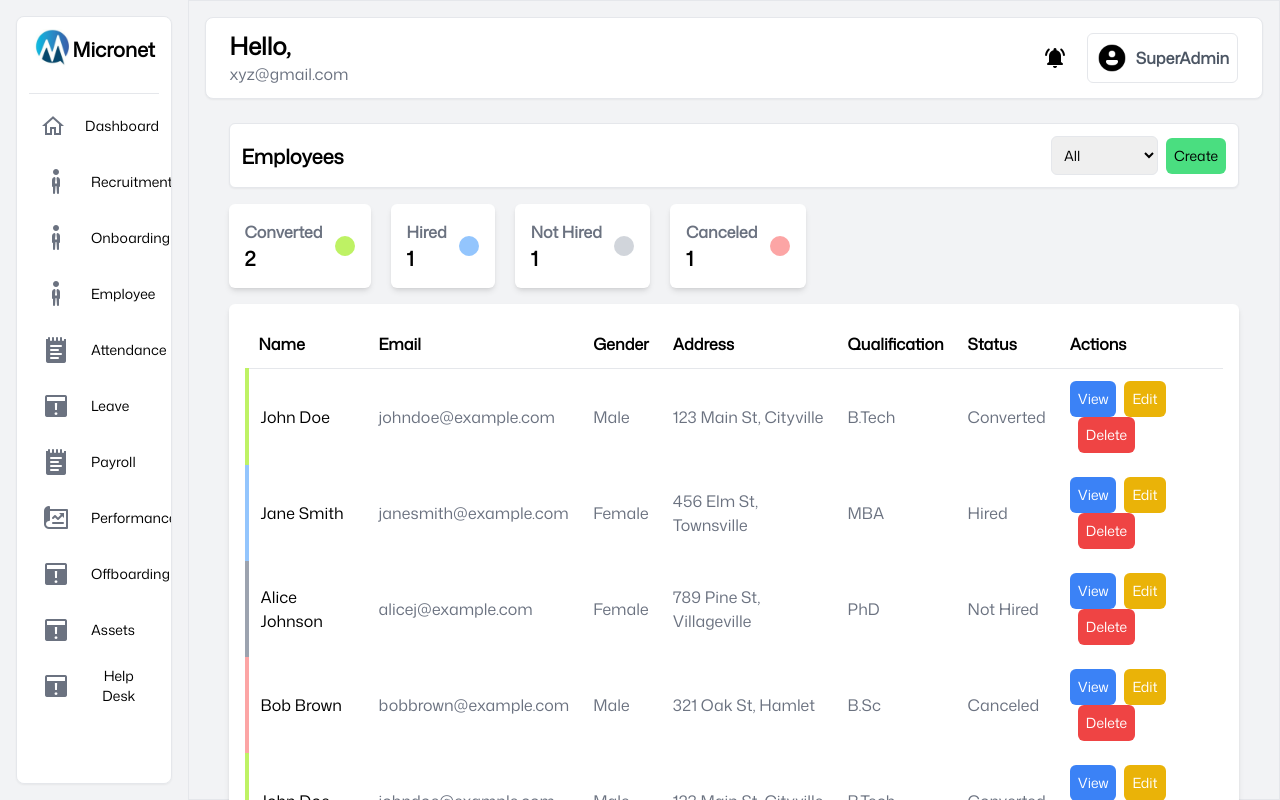
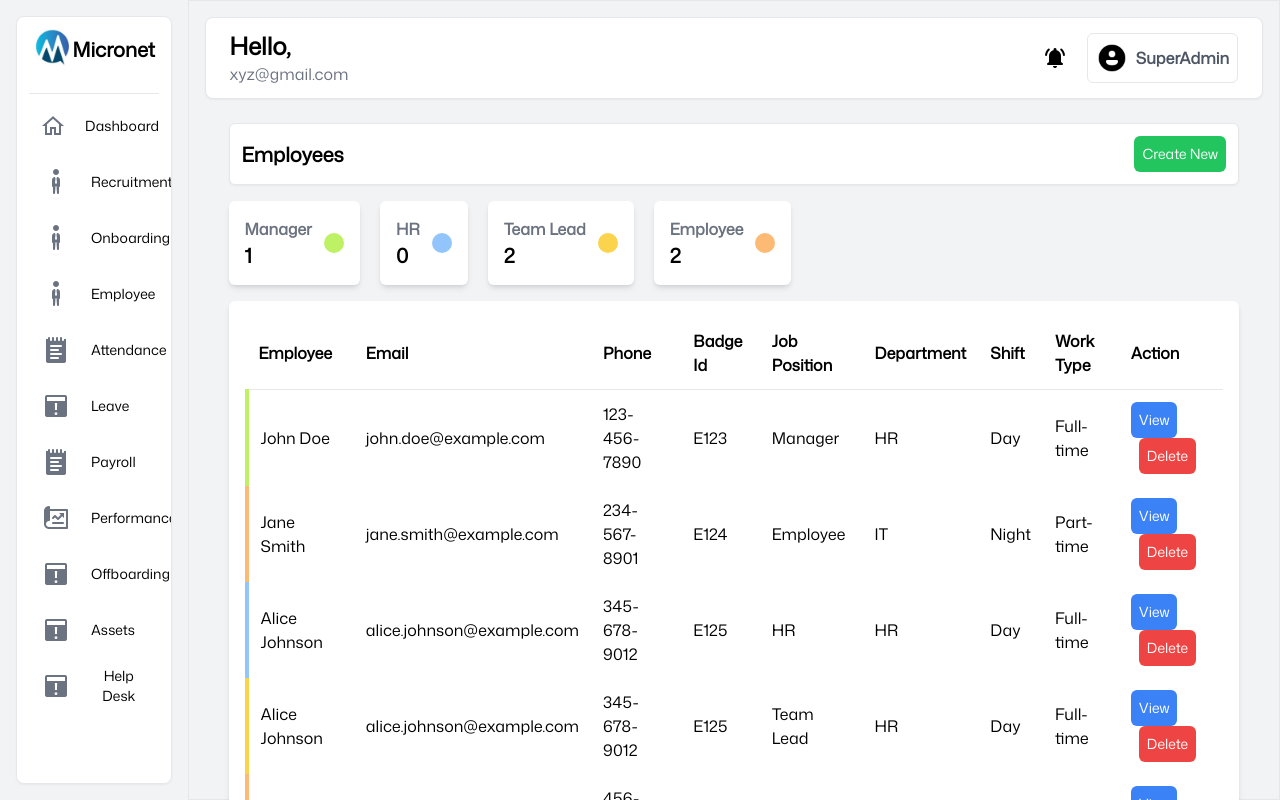
Before and after one commit to riteshborikar2133/EMS_UI, a React (Vite) app: page /employee/employee-view in a window 1280 px wide. Built offline with nearby package versions, Linux system fonts and the light colour scheme.

Commit message:
employee list

```diff
--- a/src/SuperAdmin/Employee/Pages/EmployeeList.jsx
+++ b/src/SuperAdmin/Employee/Pages/EmployeeList.jsx
@@ -1,197 +1,89 @@
-// import axios from "axios";
-// import React, { useState, useEffect } from "react";
-
-// export default function EmployeeList() {
-//   // State to store the list of employees fetched from the backend
-//   const [employees, setEmployees] = useState([]);
-//   // State to toggle between List View and Card View
-//   const [isCardView, setIsCardView] = useState(true);
-
-//   // Fetch employees from backend when the component mounts
-//   useEffect(() => {
-//     const fetchEmployees = async () => {
-//       try {
-//         const response = await axios.get(
-//           `${import.meta.env.VITE_BASE_URL}/company/2/employee_list/`
-//         ); // Replace with your backend API
-//         console.log(response.data.employees);
-//         setEmployees(response.data.employees);
-//       } catch (error) {
-//         console.error("Error fetching employee data:", error);
-//       }
-//     };
-//     fetchEmployees();
-//   }, []);
-
-//   // Toggle view between List and Card
-//   const toggleView = () => {
-//     setIsCardView(!isCardView);
-//   };
-
-//   return (
-//     <div className="box-border border bg-white p-3 px-6 rounded-lg shadow-sm w-full my-3 relative">
-//       <div className="flex justify-between items-center mb-4">
-//         <h1 className="font-semibold text-2xl">Employees</h1>
-
-//         {/* View Buttons */}
-//         <div className="flex gap-2">
-//           <button
-//             onClick={toggleView}
-//             className={`px-4 py-2 border rounded-md ${
-//               !isCardView
-//                 ? "bg-blue-500 text-white"
-//                 : "bg-gray-100 text-gray-700"
-//             }`}
-//           >
-//             List View
-//           </button>
-//           <button
-//             onClick={toggleView}
-//             className={`px-4 py-2 border rounded-md ${
-//               isCardView
-//                 ? "bg-blue-500 text-white"
-//                 : "bg-gray-100 text-gray-700"
-//             }`}
-//           >
-//             Card View
-//           </button>
-//         </div>
-//       </div>
-
-//       {/* Display Employees */}
-//       <div className="mt-4">
-//         {employees.length > 0 ? (
-//           isCardView ? (
-//             // Card View
-//             <div className="grid grid-cols-1 sm:grid-cols-2 md:grid-cols-3 gap-4">
-//               {employees.map((employee) => (
-//                 <div
-//                   key={employee.id}
-//                   className="p-4 border rounded-lg shadow-lg"
-//                 >
-//                   <h2 className="text-lg font-medium">
-//                     {employee.employee_first_name} {employee.employee_last_name}{" "}
-//                     ({employee.badge_id})
-//                   </h2>
-//                   <p className="text-gray-500">{employee.email}</p>
-//                   <p className="text-gray-500">{employee.email}</p>
-//                 </div>
-//               ))}
-//             </div>
-//           ) : (
-//             // List View
-//             <div>
-//               {employees.map((employee) => (
-//                 <div key={employee.id} className="p-3 border-b">
-//                   <h2 className="text-lg font-medium">
-//                     {employee.employee_first_name} {employee.employee_last_name}{" "}
-//                     ({employee.badge_id})
-//                   </h2>
-//                   <p className="text-gray-500">{employee.email}</p>
-//                   <p className="text-gray-500">{employee.email}</p>
-//                 </div>
-//               ))}
-//             </div>
-//           )
-//         ) : (
-//           <p>No employees found</p>
-//         )}
-//       </div>
-//     </div>
-//   );
-// }
-
-import React, { useState } from "react";
+import React from "react";
 
 export default function EmployeeList() {
   // Mock employee data
   const employees = [
     {
       name: "John Doe",
-      email: "johndoe@example.com",
-      gender: "Male",
-      address: "123 Main St, Cityville",
-      qualification: "B.Tech",
-      status: "Converted",
+      email: "john.doe@example.com",
+      phone: "123-456-7890",
+      badgeId: "E123",
+      jobPosition: "Manager",
+      department: "HR",
+      shift: "Day",
+      workType: "Full-time",
     },
     {
       name: "Jane Smith",
-      email: "janesmith@example.com",
-      gender: "Female",
-      address: "456 Elm St, Townsville",
-      qualification: "MBA",
-      status: "Hired",
+      email: "jane.smith@example.com",
+      phone: "234-567-8901",
+      badgeId: "E124",
+      jobPosition: "Employee",
+      department: "IT",
+      shift: "Night",
+      workType: "Part-time",
     },
     {
       name: "Alice Johnson",
-      email: "alicej@example.com",
-      gender: "Female",
-      address: "789 Pine St, Villageville",
-      qualification: "PhD",
-      status: "Not Hired",
+      email: "alice.johnson@example.com",
+      phone: "345-678-9012",
+      badgeId: "E125",
+      jobPosition: "HR",
+      department: "HR",
+      shift: "Day",
+      workType: "Full-time",
+    },
+    {
+      name: "Alice Johnson",
+      email: "alice.johnson@example.com",
+      phone: "345-678-9012",
+      badgeId: "E125",
+      jobPosition: "Team Lead",
+      department: "HR",
+      shift: "Day",
+      workType: "Full-time",
     },
     {
       name: "Bob Brown",
-      email: "bobbrown@example.com",
-      gender: "Male",
-      address: "321 Oak St, Hamlet",
-      qualification: "B.Sc",
-      status: "Canceled",
-    },
-    {
-      name: "John Doe",
-      email: "johndoe@example.com",
-      gender: "Male",
-      address: "123 Main St, Cityville",
-      qualification: "B.Tech",
-      status: "Converted",
+      email: "bob.brown@example.com",
+      phone: "456-789-0123",
+      badgeId: "E126",
+      jobPosition: "Employee",
+      department: "Finance",
+      shift: "Night",
+      workType: "Part-time",
     },
   ];
 
-  // State for selected filter
-  const [filter, setFilter] = useState("All");
+  // Function to get employee count by job position
+  const getEmployeeCountByPosition = (position) => {
+    return employees.filter((employee) => employee.jobPosition === position)
+      .length;
+  };
 
-  // Function to get the color class based on the employee's status
-  const getStatusColor = (status) => {
-    switch (status) {
-      case "Converted":
-        return "border-l-[0.31rem] border-lime-300";
-      case "Hired":
-        return "border-l-[0.31rem] border-blue-300";
-      case "Not Hired":
-        return "border-l-[0.31rem] border-gray-400";
-      case "Canceled":
-        return "border-l-[0.31rem] border-red-300";
+  // Function to get color based on job position
+  const getJobPositionColor = (position) => {
+    switch (position) {
+      case "Manager":
+        return "border-lime-300"; // Green for Manager
+      case "HR":
+        return "border-blue-300"; // Blue for HR Team Lead
+      case "Team Lead":
+        return "border-amber-300"; // Blue for HR Team Lead
+      case "Employee":
+        return "border-orange-300"; // Gray for Employee
       default:
-        return "bg-white";
+        return "border-gray-300"; // Default color
     }
   };
 
-  // Filtered employees based on the selected filter
-  const filteredEmployees =
-    filter === "All"
-      ? employees
-      : employees.filter((employee) => employee.status === filter);
-
   return (
-    <>
-      <div className="box-border  p-3 px-6 rounded-lg w-full my-3">
+    <div className="box-border p-3 px-6 rounded-lg w-full my-3">
       <div className="border bg-white p-3 rounded-md shadow-sm flex justify-between items-center">
         <h2 className="font-semibold text-xl">Employees</h2>
         <div className="flex items-center gap-2">
-            <select
-              className="border p-2 rounded-md text-sm"
-              value={filter}
-              onChange={(e) => setFilter(e.target.value)}
-            >
-              <option value="All">All</option>
-              <option value="Converted">Converted</option>
-              <option value="Hired">Hired</option>
-              <option value="Not Hired">Not Hired</option>
-              <option value="Canceled">Canceled</option>
-            </select>
-            <button className="border-black bg-green-400 p-2 rounded-md hover:bg-green-700 hover:text-white text-sm">
-              Create
+          <button className="bg-green-500 text-white p-2 rounded-md hover:bg-green-700 text-sm">
+            Create New
           </button>
         </div>
       </div>
@@ -199,39 +91,40 @@ export default function EmployeeList() {
       <div className="cardwrapper flex mt-4 gap-5">
         <div className="card bg-white shadow-md p-4 flex items-center gap-3 rounded-md">
           <div>
-              <h2 className="font-semibold text-gray-500">Converted</h2>
+            <h2 className="font-semibold text-gray-500">Manager</h2>
             <h2 className="font-bold text-xl">
-                {employees.filter((e) => e.status === "Converted").length}
+              {getEmployeeCountByPosition("Manager")}
             </h2>
           </div>
           <div className="bg-lime-300 h-5 w-5 rounded-full"></div>
         </div>
         <div className="card bg-white shadow-md p-4 flex items-center gap-3 rounded-md">
           <div>
-              <h2 className="font-semibold text-gray-500">Hired</h2>
+            <h2 className="font-semibold text-gray-500">HR</h2>
             <h2 className="font-bold text-xl">
-                {employees.filter((e) => e.status === "Hired").length}
+              {getEmployeeCountByPosition("HR Team Lead")}
             </h2>
           </div>
           <div className="bg-blue-300 h-5 w-5 rounded-full"></div>
         </div>
         <div className="card bg-white shadow-md p-4 flex items-center gap-3 rounded-md">
           <div>
-              <h2 className="font-semibold text-gray-500">Not Hired</h2>
+            <h2 className="font-semibold text-gray-500">Team Lead</h2>
             <h2 className="font-bold text-xl">
-                {employees.filter((e) => e.status === "Not Hired").length}
+              {getEmployeeCountByPosition("Employee")}
             </h2>
           </div>
-            <div className="bg-gray-300 h-5 w-5 rounded-full"></div>
+          <div className="bg-amber-300 h-5 w-5 rounded-full"></div>
         </div>
+
         <div className="card bg-white shadow-md p-4 flex items-center gap-3 rounded-md">
           <div>
-              <h2 className="font-semibold text-gray-500">Canceled</h2>
+            <h2 className="font-semibold text-gray-500">Employee</h2>
             <h2 className="font-bold text-xl">
-                {employees.filter((e) => e.status === "Canceled").length}
+              {getEmployeeCountByPosition("Employee")}
             </h2>
           </div>
-            <div className="bg-red-300 h-5 w-5 rounded-full"></div>
+          <div className="bg-orange-300 h-5 w-5 rounded-full"></div>
         </div>
       </div>
 
@@ -239,33 +132,34 @@ export default function EmployeeList() {
         <table className="w-full table-auto text-left">
           <thead>
             <tr>
-                <th className="p-3 border-b">Name</th>
+              <th className="p-3 border-b">Employee</th>
               <th className="p-3 border-b">Email</th>
-                <th className="p-3 border-b">Gender</th>
-                <th className="p-3 border-b">Address</th>
-                <th className="p-3 border-b">Qualification</th>
-                <th className="p-3 border-b">Status</th>
-                <th className="p-3 border-b">Actions</th>
+              <th className="p-3 border-b">Phone</th>
+              <th className="p-3 border-b">Badge Id</th>
+              <th className="p-3 border-b">Job Position</th>
+              <th className="p-3 border-b">Department</th>
+              <th className="p-3 border-b">Shift</th>
+              <th className="p-3 border-b">Work Type</th>
+              <th className="p-3 border-b">Action</th>
             </tr>
           </thead>
           <tbody>
-              {filteredEmployees.map((employee, index) => (
+            {employees.map((employee, index) => (
               <tr
                 key={index}
-                  className={`${getStatusColor(employee.status)} bg-opacity-50`}
+                className={`${getJobPositionColor(employee.jobPosition)} border-l-4 hover:bg-gray-100`}
               >
-                  <td className="p-3 font-medium">{employee.name}</td>
-                  <td className="p-3 text-gray-500">{employee.email}</td>
-                  <td className="p-3 text-gray-500">{employee.gender}</td>
-                  <td className="p-3 text-gray-500">{employee.address}</td>
-                  <td className="p-3 text-gray-500">{employee.qualification}</td>
-                  <td className="p-3 text-gray-500">{employee.status}</td>
+                <td className="p-3">{employee.name}</td>
+                <td className="p-3">{employee.email}</td>
+                <td className="p-3">{employee.phone}</td>
+                <td className="p-3">{employee.badgeId}</td>
+                <td className="p-3">{employee.jobPosition}</td>
+                <td className="p-3">{employee.department}</td>
+                <td className="p-3">{employee.shift}</td>
+                <td className="p-3">{employee.workType}</td>
                 <td className="p-3">
                   <button className="bg-blue-500 text-white p-2 rounded-md hover:bg-blue-700 text-sm">
                     View
-                    </button>
-                    <button className="bg-yellow-500 text-white p-2 ml-2 rounded-md hover:bg-yellow-700 text-sm">
-                      Edit
                   </button>
                   <button className="bg-red-500 text-white p-2 ml-2 rounded-md hover:bg-red-700 text-sm">
                     Delete
@@ -275,8 +169,12 @@ export default function EmployeeList() {
             ))}
           </tbody>
         </table>
+        {employees.length === 0 && (
+          <div className="text-center text-gray-500 mt-4">
+            No employees found.
+          </div>
+        )}
       </div>
     </div>
-    </>
   );
 }
--- a/src/SuperAdmin/Recruitment/pages/RecuritmentList.jsx
+++ b/src/SuperAdmin/Recruitment/pages/RecuritmentList.jsx
@@ -94,6 +94,7 @@ export default function RecruitmentList() {
                   <button className="bg-blue-500 text-white p-2 rounded-md hover:bg-blue-700 text-sm">
                     View
                   </button>
+
                   <button className="bg-red-500 text-white p-2 ml-2 rounded-md hover:bg-red-700 text-sm">
                     Delete
                   </button>
```
Lines whose indentation alone changed are shown as unchanged.
